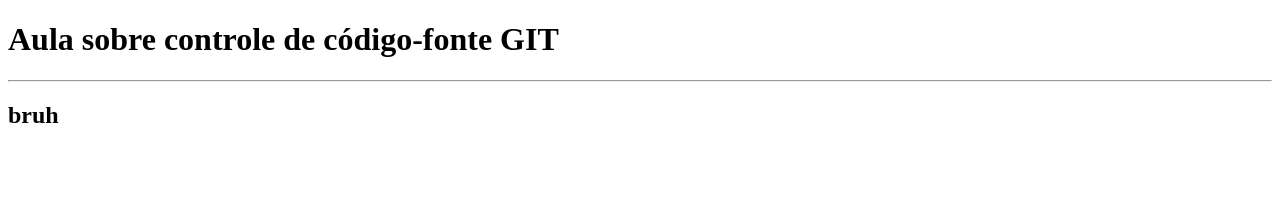
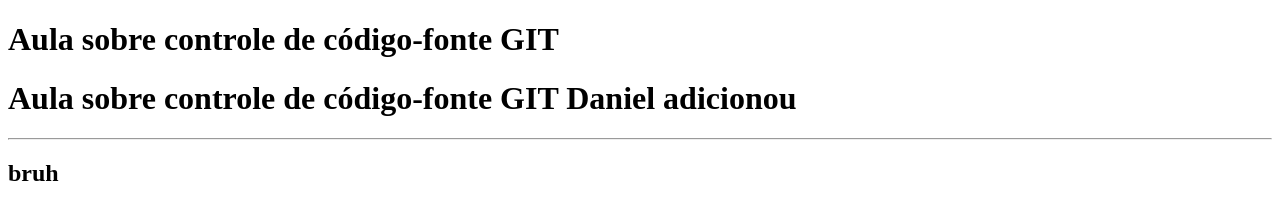
Before and after one commit to MarceloTravassos/T-picos-Especiais-Fatec, a plain HTML site: page index.html in a window 1280 px wide. Drawn offline with Linux system fonts and the light colour scheme.

Commit message:
Alteração pro marcelo

```diff
--- a/index.html
+++ b/index.html
@@ -10,6 +10,7 @@
 
 <body>
     <h1>Aula sobre controle de código-fonte GIT</h1>
+    <h1>Aula sobre controle de código-fonte GIT Daniel adicionou</h1>
     <hr>
     <h2>bruh</h2>
 </body>
```
